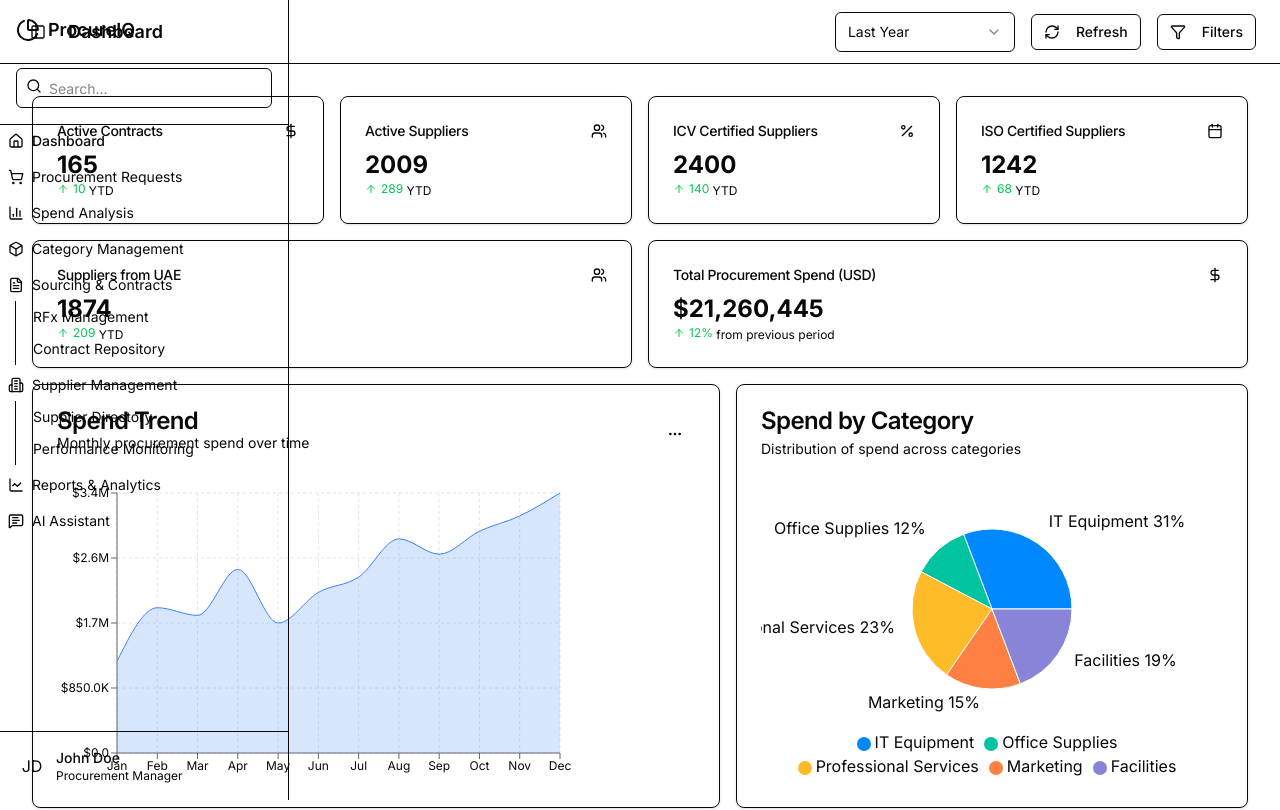
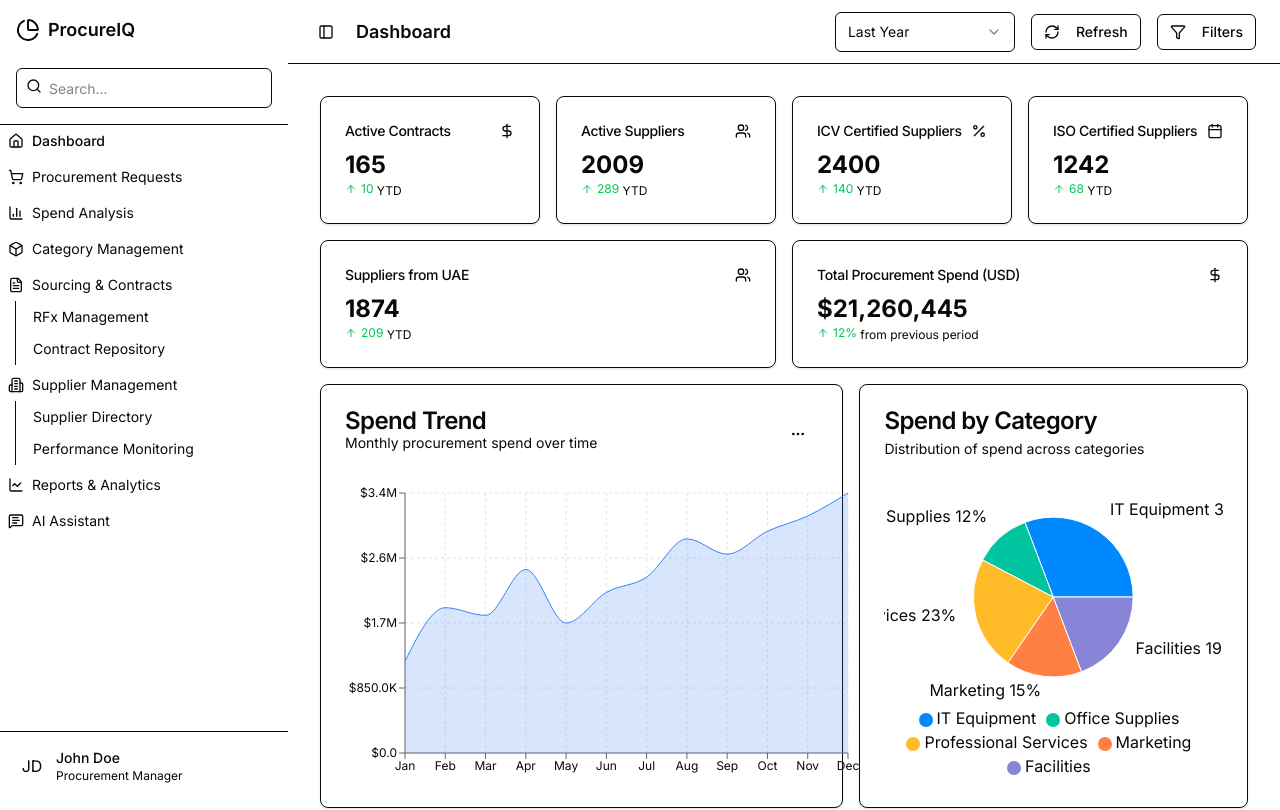
Before and after one commit to mycampushub/inspection, a Next.js app: page / in a window 1280 px wide. Shown: the top 810 px of the page. Built offline with nearby package versions, Linux system fonts and the light colour scheme.

Commit message:
this time sidebar menu should fix

```diff
--- a/app/ai-assistant/page.tsx
+++ b/app/ai-assistant/page.tsx
@@ -102,7 +102,7 @@ export default function AIAssistant() {
   }
 
   return (
-    <>
+    <div className="flex flex-col min-h-screen">
       <div className="flex h-16 items-center gap-4 border-b bg-background px-4 lg:px-6">
         <SidebarTrigger />
         <div className="flex items-center text-lg font-semibold">AI Assistant</div>
@@ -279,6 +279,6 @@ export default function AIAssistant() {
           </div>
         </div>
       </div>
-    </>
+    </div>
   )
 }
--- a/app/page.tsx
+++ b/app/page.tsx
@@ -123,7 +123,7 @@ export default function Dashboard() {
   const [timeframe, setTimeframe] = useState("year")
 
   return (
-    <>
+    <div className="flex flex-col min-h-screen">
       <div className="flex h-16 items-center gap-4 border-b bg-background px-4 lg:px-6">
         <SidebarTrigger />
         <div className="flex items-center text-lg font-semibold">Dashboard</div>
@@ -149,7 +149,7 @@ export default function Dashboard() {
           </Button>
         </div>
       </div>
-      <div className="space-y-4 p-4 md:p-8 pt-6">
+      <div className="flex-1 space-y-4 p-4 md:p-8 pt-6">
         <div className="grid gap-4 md:grid-cols-2 lg:grid-cols-4">
           <Card>
             <CardHeader className="flex flex-row items-center justify-between space-y-0 pb-2">
@@ -718,6 +718,6 @@ export default function Dashboard() {
           </Card>
         </div>
       </div>
-    </>
+    </div>
   )
 }
--- a/app/procurement-requests/page.tsx
+++ b/app/procurement-requests/page.tsx
@@ -233,7 +233,7 @@ export default function ProcurementRequests() {
   }
 
   return (
-    <>
+    <div className="flex flex-col min-h-screen">
       <div className="flex h-16 items-center gap-4 border-b bg-background px-4 lg:px-6">
         <SidebarTrigger />
         <div className="flex items-center text-lg font-semibold">Procurement Requests</div>
@@ -949,6 +949,6 @@ export default function ProcurementRequests() {
           </AlertDialogFooter>
         </AlertDialogContent>
       </AlertDialog>
-    </>
+    </div>
   )
 }
--- a/app/reporting-analytics/page.tsx
+++ b/app/reporting-analytics/page.tsx
@@ -575,7 +575,7 @@ export default function ReportingAnalytics() {
   }
 
   return (
-    <>
+    <div className="flex flex-col min-h-screen">
       <div className="flex h-16 items-center gap-4 border-b bg-background px-4 lg:px-6">
         <SidebarTrigger />
         <div className="flex items-center text-lg font-semibold">Reports & Analytics</div>
@@ -789,6 +789,6 @@ export default function ReportingAnalytics() {
           </div>
         )}
       </div>
-    </>
+    </div>
   )
 }
--- a/app/sourcing-contracts/page.tsx
+++ b/app/sourcing-contracts/page.tsx
@@ -161,7 +161,7 @@ export default function SourcingContracts() {
   const [searchQuery, setSearchQuery] = useState("")
 
   return (
-    <>
+    <div className="flex flex-col min-h-screen">
       <div className="flex h-16 items-center gap-4 border-b bg-background px-4 lg:px-6">
         <SidebarTrigger />
         <div className="flex items-center text-lg font-semibold">Sourcing & Contracts</div>
@@ -677,6 +677,6 @@ export default function SourcingContracts() {
           </TabsContent>
         </Tabs>
       </div>
-    </>
+    </div>
   )
 }
--- a/app/sourcing-contracts/rfx/page.tsx
+++ b/app/sourcing-contracts/rfx/page.tsx
@@ -235,7 +235,7 @@ export default function RFxManagement() {
   })
 
   return (
-    <>
+    <div className="flex flex-col min-h-screen">
       <div className="flex h-16 items-center gap-4 border-b bg-background px-4 lg:px-6">
         <SidebarTrigger />
         <Button variant="ghost" size="icon" asChild className="mr-2">
@@ -754,6 +754,6 @@ export default function RFxManagement() {
           </TabsContent>
         </Tabs>
       </div>
-    </>
+    </div>
   )
 }
--- a/app/spend-analysis/page.tsx
+++ b/app/spend-analysis/page.tsx
@@ -94,7 +94,7 @@ export default function SpendAnalysis() {
   const [view, setView] = useState("overview")
 
   return (
-    <>
+    <div className="flex flex-col min-h-screen">
       <div className="flex h-16 items-center gap-4 border-b bg-background px-4 lg:px-6">
         <SidebarTrigger />
         <div className="flex items-center text-lg font-semibold">Spend Analysis</div>
@@ -456,6 +456,6 @@ export default function SpendAnalysis() {
           </div>
         </div>
       </div>
-    </>
+    </div>
   )
 }
--- a/app/supplier-management/directory/page.tsx
+++ b/app/supplier-management/directory/page.tsx
@@ -399,7 +399,7 @@ export default function SupplierDirectory() {
   })
 
   return (
-    <>
+    <div className="flex flex-col min-h-screen">
       <div className="flex h-16 items-center gap-4 border-b bg-background px-4 lg:px-6">
         <SidebarTrigger />
         <Button variant="ghost" size="icon" asChild className="mr-2">
@@ -1014,6 +1014,6 @@ export default function SupplierDirectory() {
           )}
         </div>
       </div>
-    </>
+    </div>
   )
 }
--- a/app/supplier-management/page.tsx
+++ b/app/supplier-management/page.tsx
@@ -413,7 +413,7 @@ export default function SupplierManagement() {
   )
 
   return (
-    <>
+    <div className="flex flex-col min-h-screen">
       <div className="flex h-16 items-center gap-4 border-b bg-background px-4 lg:px-6">
         <SidebarTrigger />
         <div className="flex items-center text-lg font-semibold">Supplier Management</div>
@@ -1360,6 +1360,6 @@ export default function SupplierManagement() {
           </AlertDialogContent>
         </AlertDialog>
       </div>
-    </>
+    </div>
   )
 }
--- a/app/supplier-management/performance/page.tsx
+++ b/app/supplier-management/performance/page.tsx
@@ -287,7 +287,7 @@ export default function SupplierPerformance() {
   })
 
   return (
-    <>
+    <div className="flex flex-col min-h-screen">
       <div className="flex h-16 items-center gap-4 border-b bg-background px-4 lg:px-6">
         <SidebarTrigger />
         <Button variant="ghost" size="icon" asChild className="mr-2">
@@ -843,6 +843,6 @@ export default function SupplierPerformance() {
           </TabsContent>
         </Tabs>
       </div>
-    </>
+    </div>
   )
 }
--- a/components/ui/sidebar.tsx
+++ b/components/ui/sidebar.tsx
@@ -229,34 +229,22 @@ const Sidebar = React.forwardRef<
         data-variant={variant}
         data-side={side}
       >
-        {/* This is what handles the sidebar gap on desktop */}
         <div
+          ref={ref}
           className={cn(
-            'duration-200 relative h-svh w-[--sidebar-width] bg-transparent transition-[width] ease-linear',
+            'duration-200 relative h-svh w-[--sidebar-width] bg-sidebar text-sidebar-foreground transition-[width] ease-linear flex flex-col',
             'group-data-[collapsible=offcanvas]:w-0',
             'group-data-[side=right]:rotate-180',
             variant === 'floating' || variant === 'inset'
               ? 'group-data-[collapsible=icon]:w-[calc(var(--sidebar-width-icon)_+_theme(spacing.4))]'
               : 'group-data-[collapsible=icon]:w-[--sidebar-width-icon]',
-          )}
-        />
-        <div
-          className={cn(
-            'duration-200 fixed inset-y-0 z-10 hidden h-svh w-[--sidebar-width] transition-[left,right,width] ease-linear md:flex',
-            side === 'left'
-              ? 'left-0 group-data-[collapsible=offcanvas]:left-[calc(var(--sidebar-width)*-1)]'
-              : 'right-0 group-data-[collapsible=offcanvas]:right-[calc(var(--sidebar-width)*-1)]',
-            // Adjust the padding for floating and inset variants.
-            variant === 'floating' || variant === 'inset'
-              ? 'p-2 group-data-[collapsible=icon]:w-[calc(var(--sidebar-width-icon)_+_theme(spacing.4)_+2px)]'
-              : 'group-data-[collapsible=icon]:w-[--sidebar-width-icon] group-data-[side=left]:border-r group-data-[side=right]:border-l',
             className,
           )}
           {...props}
         >
           <div
             data-sidebar="sidebar"
-            className="flex h-full w-full flex-col bg-sidebar group-data-[variant=floating]:rounded-lg group-data-[variant=floating]:border group-data-[variant=floating]:border-sidebar-border group-data-[variant=floating]:shadow"
+            className="flex h-full w-full flex-col group-data-[variant=floating]:rounded-lg group-data-[variant=floating]:border group-data-[variant=floating]:border-sidebar-border group-data-[variant=floating]:shadow"
           >
             {children}
           </div>
```
